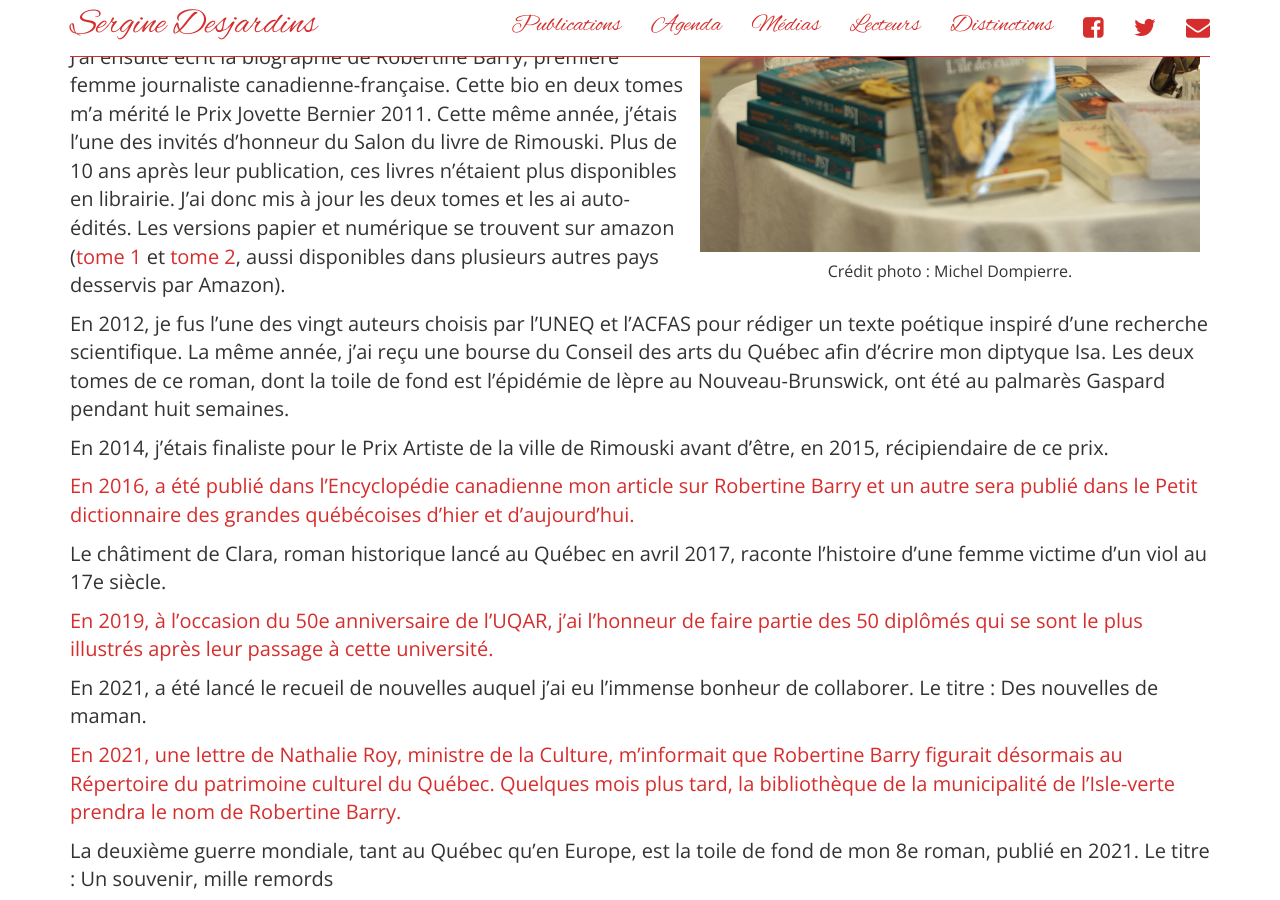
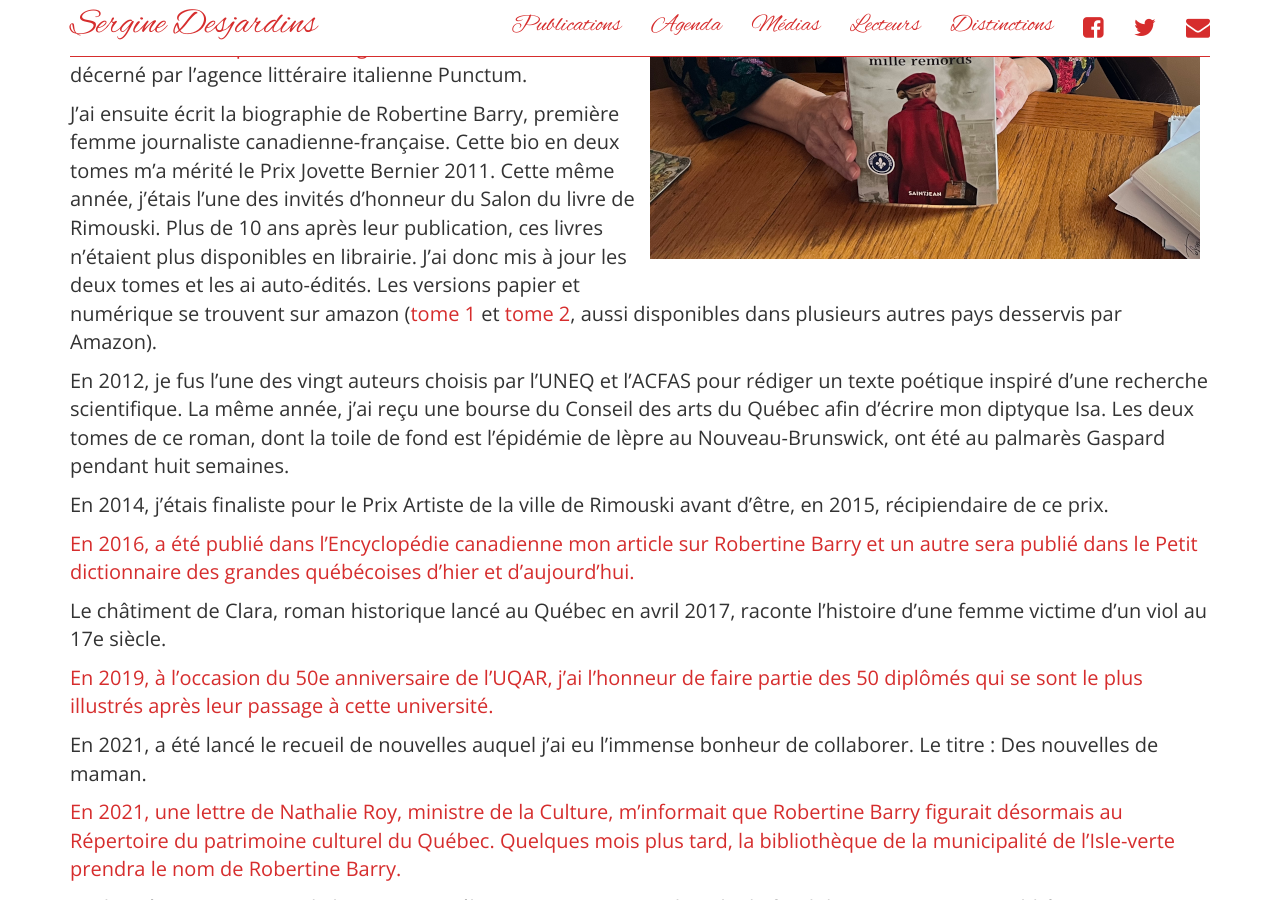
Before and after one commit to serginedesjardins/serginedesjardins.github.io, a Jekyll site: the page built from index.md, in a window 1280 px wide and 900 px high, scrolled down 573 px. Built offline with Jekyll 4.4.1, drawn with Linux system fonts in a browser that asks for light colours; nearby versions of some CDN libraries.

Commit message:
new index picture

```diff
--- a/index.md
+++ b/index.md
@@ -5,8 +5,7 @@
 ---
 
 <div style='float:right; padding: 10px; font-size: 0.8em; text-align: center'>
-  <img style="padding-bottom:0.5em;" src='images/9.iMG_9915.JPG' alt='photo'><br/>
-  Crédit photo : Michel Dompierre.
+  <img style="padding-bottom:0.5em;" src='images/sergine2021-small.png' alt='photo'><br/>
 </div>
 
 Ayant quitté l'école à l'âge de 16 ans, j'ai pratiqué divers métiers avant de retourner aux études et de compléter une maîtrise en éthique.
```
Also changed, not shown: images/sergine2021-small.png (added), 1 other file.
